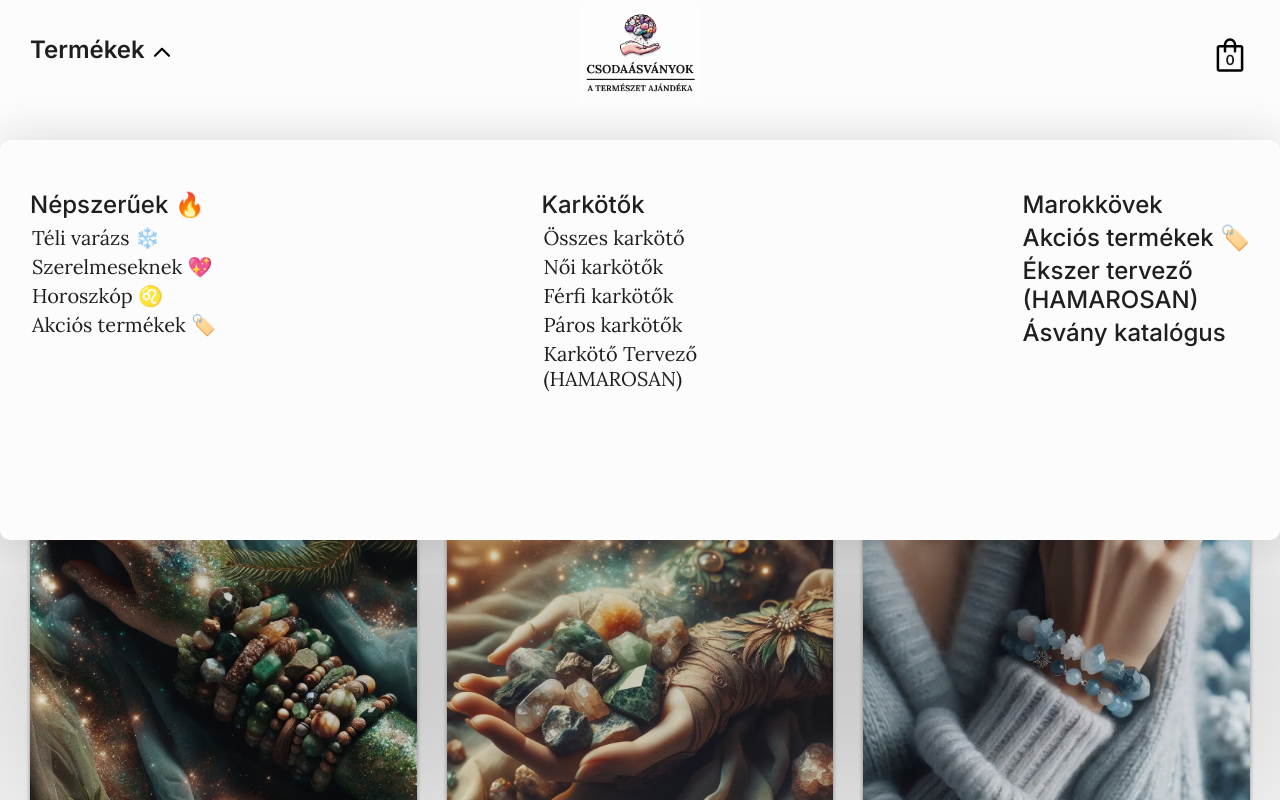
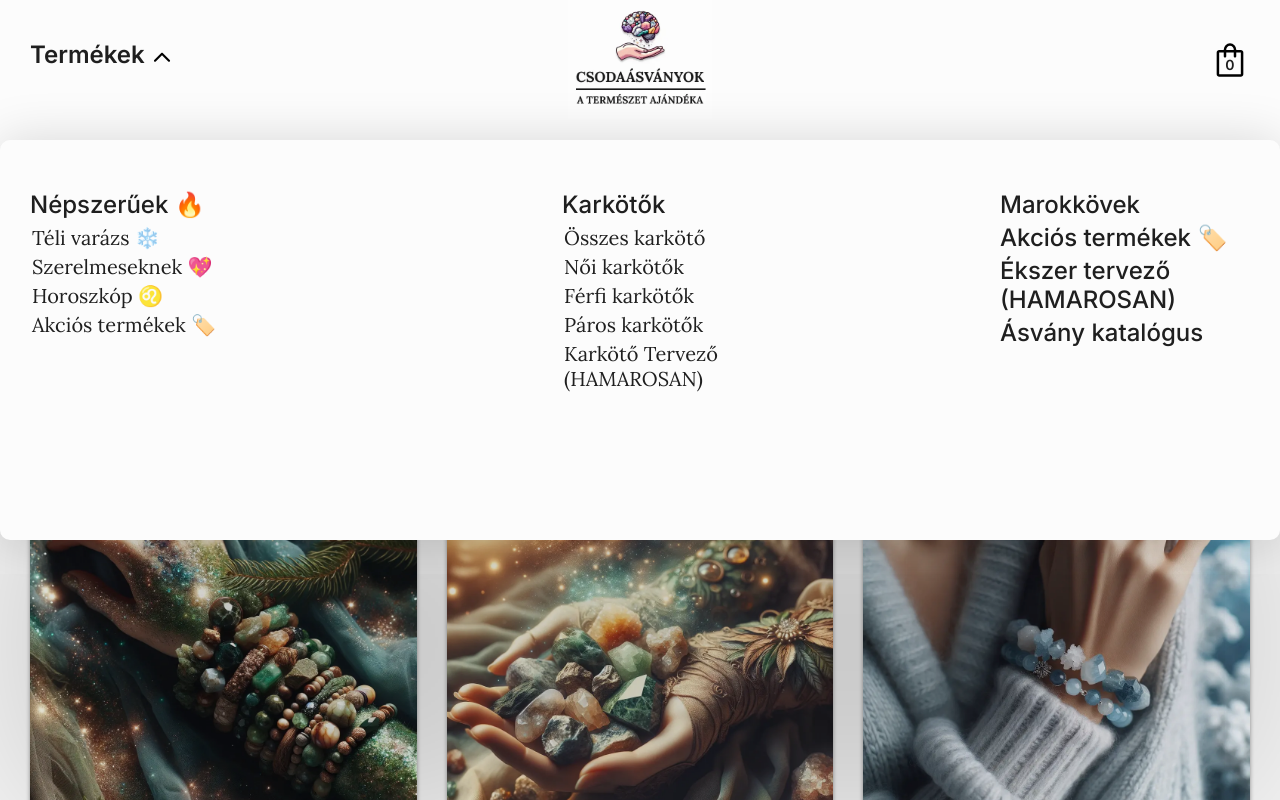
Before and after one commit to zocsen/csodaasvanyok-frontend, a React (Create React App) app: page / in a window 1280 px wide. Both pictures are taken after a click on the button "Termékek". Shown: the top 800 px of the page. Built offline with nearby package versions, Linux system fonts and the light colour scheme; no server answers.

Commit message:
made the logo bigger organized desktop menu accordion a bit more

```diff
--- a/src/csodaasvanyok/components/Header/DesktopAccordion.jsx
+++ b/src/csodaasvanyok/components/Header/DesktopAccordion.jsx
@@ -56,8 +56,8 @@ export default function DesktopAccordion() {
       </button>
       <div className={`desktop-accordion ${isOpen ? "open" : ""}`}>
         <div className="desktop-accordion-container">
-          <nav className="desktop-menu-navigation">
-            <ul className="desktop-menu-items">
+          <nav className="desktop-menu-navigation ">
+            <ul className="desktop-menu-items left">
               <h2>Népszerűek 🔥</h2>
               <li>
                 <Link onClick={handleLinkClick} to="/termekek/teli-termekek">
@@ -114,7 +114,7 @@ export default function DesktopAccordion() {
                 </Link>
               </li>
             </ul>
-            <ul className="desktop-menu-items">
+            <ul className="desktop-menu-items right">
               <h2>
                 <Link onClick={handleLinkClick} to="/termekek/marokkovek">
                   Marokkövek
--- a/src/csodaasvanyok/components/Header/Header.jsx
+++ b/src/csodaasvanyok/components/Header/Header.jsx
@@ -22,7 +22,7 @@ function Header() {
           {isMobile ? <MobileAccordion /> : <DesktopAccordion />}
         </div>
         <Link to="/" className="logo">
-          <img src={Logo} width={120} height={100} alt="Company Logo" />
+          <img src={Logo} height={120} alt="Company Logo" />
         </Link>
         <button className="cart-icon" onClick={openCart}>
           <ShoppingBagIcon
--- a/src/csodaasvanyok/components/Header/desktop-accordion.scss
+++ b/src/csodaasvanyok/components/Header/desktop-accordion.scss
@@ -52,6 +52,13 @@
           font-weight: 300;
         }
       }
+      .left {
+        width: 250px;
+      }
+
+      .right {
+        min-width: 250px;
+      }
 
       .desktop-menu-navigation {
         display: flex;
--- a/src/csodaasvanyok/components/Header/header.scss
+++ b/src/csodaasvanyok/components/Header/header.scss
@@ -2,6 +2,7 @@
   display: flex;
   justify-content: space-between;
   align-items: center;
+  height: 120px;
 
   .menu {
     display: flex;
```
